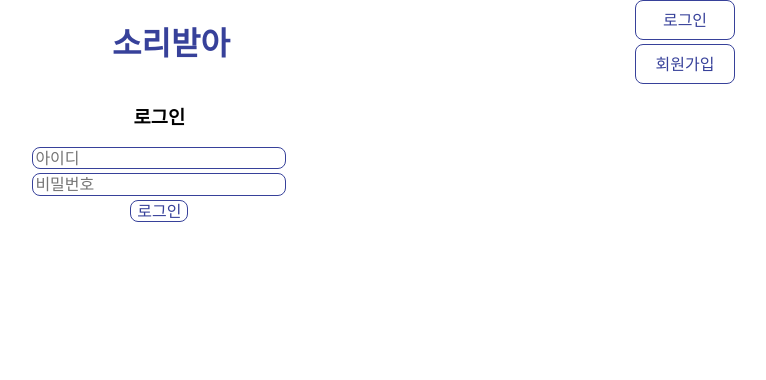
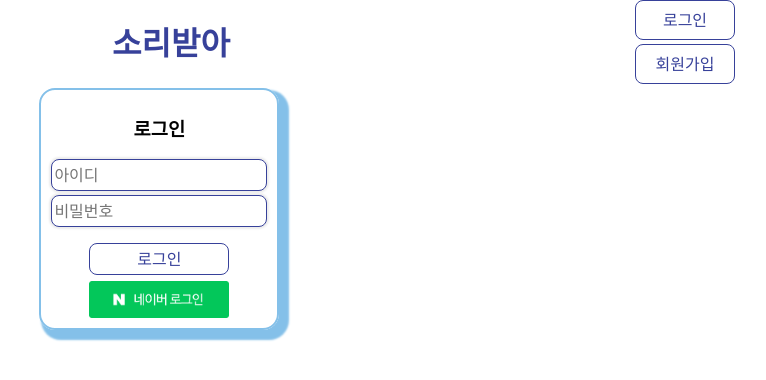
Before and after one commit to Dev-RyanK/soribaddah, a React (Create React App) app: page /login in a window 1280 px wide. Shown: the top 380 px of the page, without its empty margins (469-1235 px from the left). Built offline with nearby package versions, Linux system fonts and the light colour scheme.

Commit message:
feat: 네이버 로그인 추가, 스타일

```diff
--- a/src/pages/Login.jsx
+++ b/src/pages/Login/Login.jsx
@@ -1,10 +1,11 @@
 import React, { useState, useEffect } from "react"
 import styled from "styled-components"
-import Input from "../components/elements/Input"
-import Button from "../components/elements/Button"
+import Input from "../../components/elements/Input"
+import Button from "../../components/elements/Button"
 import { useDispatch, useSelector } from "react-redux"
-import { __postLogin } from "../redux/modules/loginSlice"
-import { useNavigate } from "react-router-dom"
+import { __postLogin } from "../../redux/modules/loginSlice"
+import { useNavigate, Link } from "react-router-dom"
+import classes from "./Login.module.css"
 // import { onSilentRefresh } from "../shared/api"
 
 const Login = () => {
@@ -39,14 +40,17 @@ const Login = () => {
   }, [])
 
   return (
-    <StSignupForm>
-      <ElForm
+    <div className={classes.loginWrap}>
+      <form
+        className={classes.loginForm}
         onSubmit={(e) => {
           onLoginHandler(e)
+          navigate("/music")
         }}
       >
         <h3>로그인</h3>
         <Input
+          className={classes.userInfo}
           required
           placeholder="아이디"
           type="text"
@@ -56,6 +60,7 @@ const Login = () => {
           onChange={addInfo}
         />
         <Input
+          className={classes.userInfo}
           required
           placeholder="비밀번호"
           type="password"
@@ -64,21 +69,23 @@ const Login = () => {
           name="password"
           onChange={addInfo}
         />
-        <Button type="submit">로그인</Button>
-      </ElForm>
-    </StSignupForm>
+        <Button className={classes.loginBtn} type="submit">
+          로그인
+        </Button>
+        <img
+          className={classes.naverLoginBtn}
+          src="/img/naver_btn_full.webp"
+          alt="네이버 로그인"
+          onClick={() => {
+            window.open(
+              "https://nid.naver.com/oauth2.0/authorize?response_type=code&client_id=LooykSb4lJ9_VSgNb08B&state=state&redirect_uri=http://localhost:8080/api/login/naver/callback",
+              "_blank"
+            )
+          }}
+        />
+      </form>
+    </div>
   )
 }
 
 export default Login
-
-const StSignupForm = styled.div`
-  display: flex;
-  justify-content: center;
-  width: 98%;
-`
-const ElForm = styled.form`
-  display: flex;
-  align-items: center;
-  flex-direction: column;
-`
--- /dev/null
+++ b/src/pages/Login/Login.module.css
@@ -0,0 +1,36 @@
+.loginWrap {
+  display: flex;
+  justify-content: center;
+  width: 98%;
+}
+
+.loginForm {
+  display: flex;
+  align-items: center;
+  flex-direction: column;
+  width: 240px;
+  padding: 10px;
+  border: 2px solid var(--color-midblue);
+  border-radius: 16px;
+  box-shadow: 6px 6px 2px 4px var(--color-midblue);
+}
+
+.userInfo {
+  width: 100%;
+  height: 2rem;
+  border: none;
+  box-shadow: 0px 0px 2px 2px #ececec;
+  margin-bottom: 8px;
+}
+
+.naverLoginBtn {
+  width: 140px;
+  margin-top: 2px;
+}
+
+.loginBtn {
+  width: 140px;
+  height: 2em;
+  margin-top: 12px;
+  border-radius: 3px;
+}
--- a/src/shared/Router.js
+++ b/src/shared/Router.js
@@ -5,7 +5,7 @@ import Header from "../components/Header"
 import Home from "../pages/main/home/Home"
 import PostDetail from "../pages/PostDetail"
 import AddList from "../pages/main/Add/AddList"
-import Login from "../pages/Login"
+import Login from "../pages/Login/Login"
 import Signup from "../pages/Signup"
 import HomeCardList from "../pages/main/home/HomeCardList"
 
```
Also changed, not shown: public/img/naver_btn_full.webp (added), public/img/naver_btn_short.webp (added).
